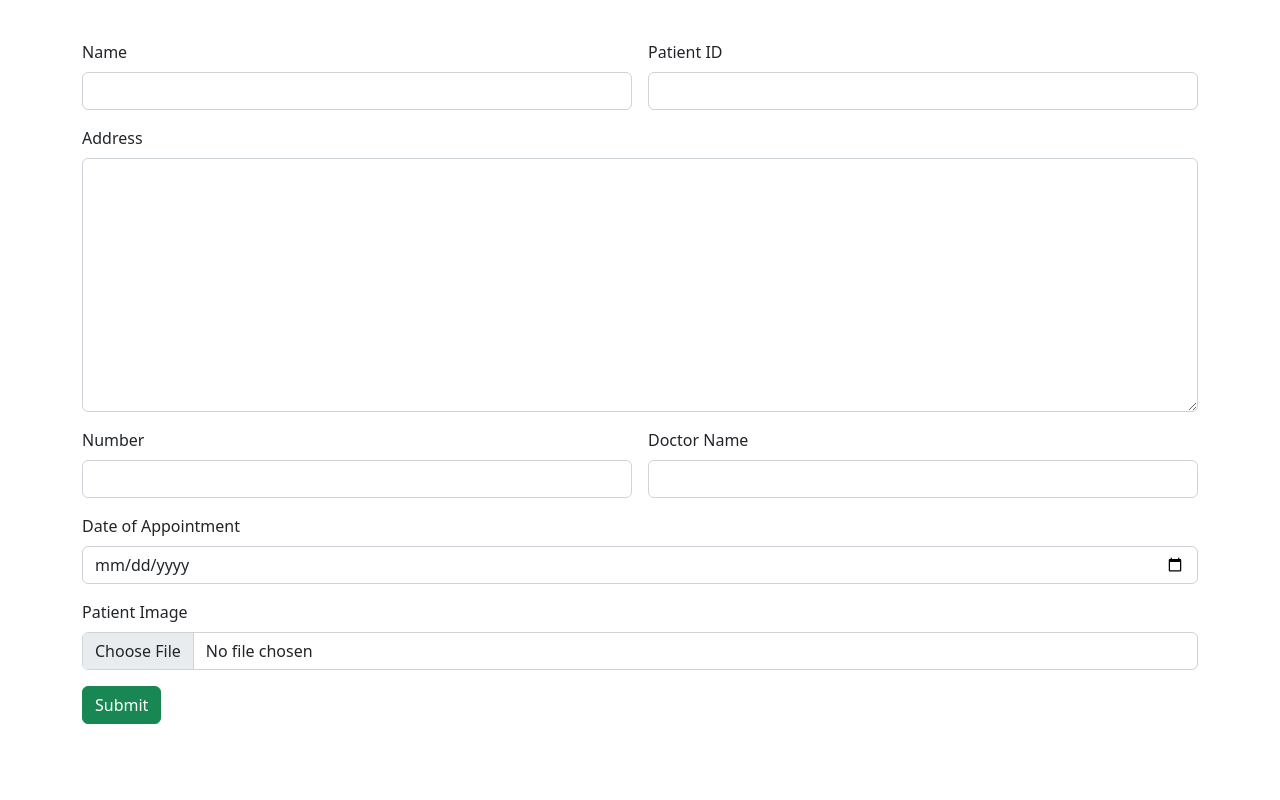
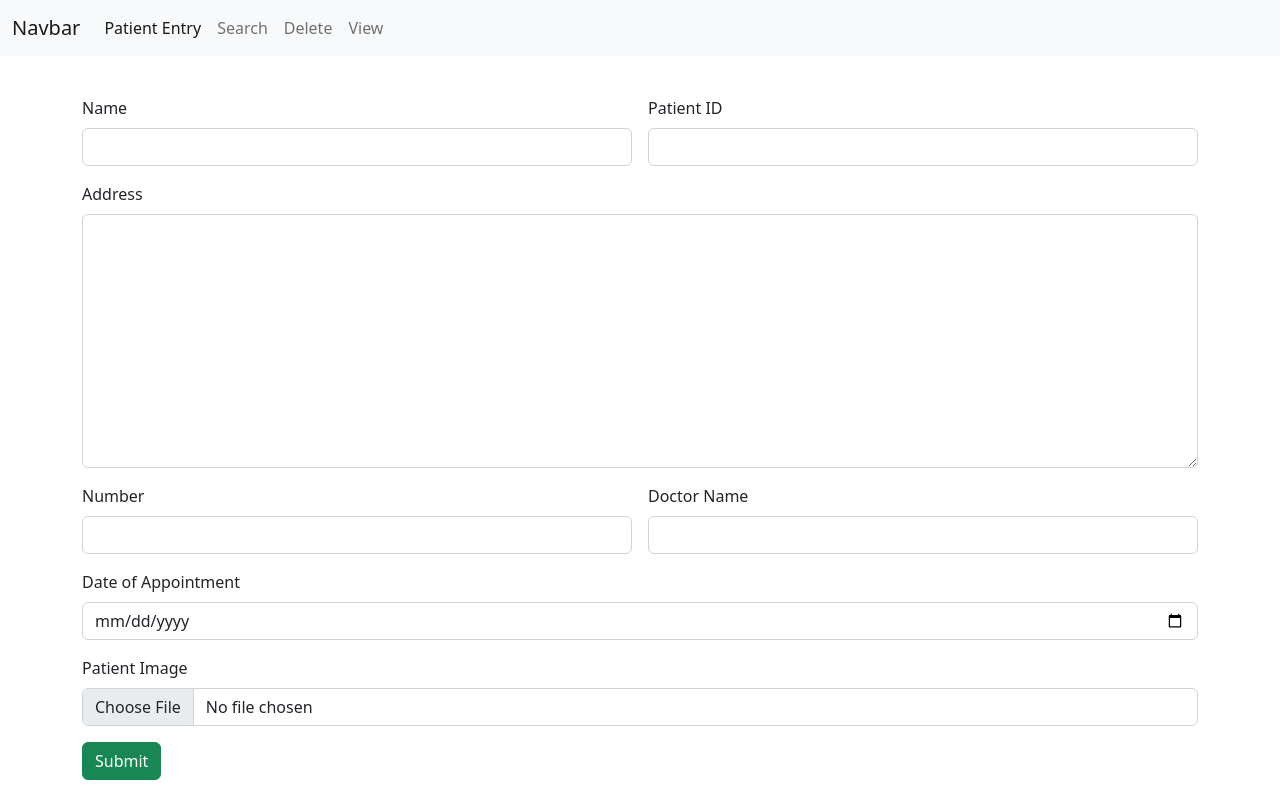
Before and after one commit to AmalAlby/HOSPITAL-APP, an Angular app: page / in a window 1280 px wide. Built offline with nearby package versions, Linux system fonts and the light colour scheme.

Commit message:
navigation bar added

```diff
--- a/src/app/app.module.ts
+++ b/src/app/app.module.ts
@@ -8,6 +8,7 @@
 import { PatientdeleteComponent } from './patientdelete/patientdelete.component';
 import { RouterModule, Routes } from '@angular/router';
 import { PatientviewComponent } from './patientview/patientview.component';
+import { NavigationbarComponent } from './navigationbar/navigationbar.component';
 
 const myRoute:Routes=[
 {
@@ -35,7 +36,8 @@
     PatiententryComponent,
     PatientsearchComponent,
     PatientdeleteComponent,
-    PatientviewComponent
+    PatientviewComponent,
+    NavigationbarComponent
   ],
   imports: [
     BrowserModule,
--- /dev/null
+++ b/src/app/navigationbar/navigationbar.component.html
@@ -0,0 +1,24 @@
+<nav class="navbar navbar-expand-lg bg-light">
+    <div class="container-fluid">
+      <a class="navbar-brand" href="#">Navbar</a>
+      <button class="navbar-toggler" type="button" data-bs-toggle="collapse" data-bs-target="#navbarNav" aria-controls="navbarNav" aria-expanded="false" aria-label="Toggle navigation">
+        <span class="navbar-toggler-icon"></span>
+      </button>
+      <div class="collapse navbar-collapse" id="navbarNav">
+        <ul class="navbar-nav">
+          <li class="nav-item">
+            <a class="nav-link active" aria-current="page" href="/">Patient Entry</a>
+          </li>
+          <li class="nav-item">
+            <a class="nav-link" href="/search">Search</a>
+          </li>
+          <li class="nav-item">
+            <a class="nav-link" href="/delete">Delete</a>
+          </li>
+          <li class="nav-item">
+            <a class="nav-link" href="/view">View</a>
+          </li>
+        </ul>
+      </div>
+    </div>
+  </nav>
--- a/src/app/patientdelete/patientdelete.component.html
+++ b/src/app/patientdelete/patientdelete.component.html
@@ -1,3 +1,4 @@
+<app-navigationbar></app-navigationbar>
 <div class="container">
     <div class="row">
         <div class="col col-12 col-sm-12 col-md-12 col-lg-12 col-xl-12 col-xxl-12">
--- a/src/app/patiententry/patiententry.component.html
+++ b/src/app/patiententry/patiententry.component.html
@@ -1,3 +1,4 @@
+<app-navigationbar></app-navigationbar>
 <div class="container">
     <div class="row">
         <div class="co col-12 col-sm-12 col-md-12 col-lg-12 col-xl-12 xol-xxl-12">
--- a/src/app/patientsearch/patientsearch.component.html
+++ b/src/app/patientsearch/patientsearch.component.html
@@ -1,3 +1,4 @@
+<app-navigationbar></app-navigationbar>
 <div class="container">
     <div class="row">
         <div class="col col-12 col-sm-12 col-md-12 col-lg-12 col-xl-12 col-xxl-12">
--- a/src/app/patientview/patientview.component.html
+++ b/src/app/patientview/patientview.component.html
@@ -1,3 +1,4 @@
+<app-navigationbar></app-navigationbar>
 <div class="container">
     <div class="row">
         <div class="col col-12 col-sm-12 col-md-12 col-lg-12 col-xl-12 col-xxl-12">
```
Also changed, not shown: src/app/navigationbar/navigationbar.component.ts (added, +10 -0 lines), src/app/navigationbar/navigationbar.component.css (added).
